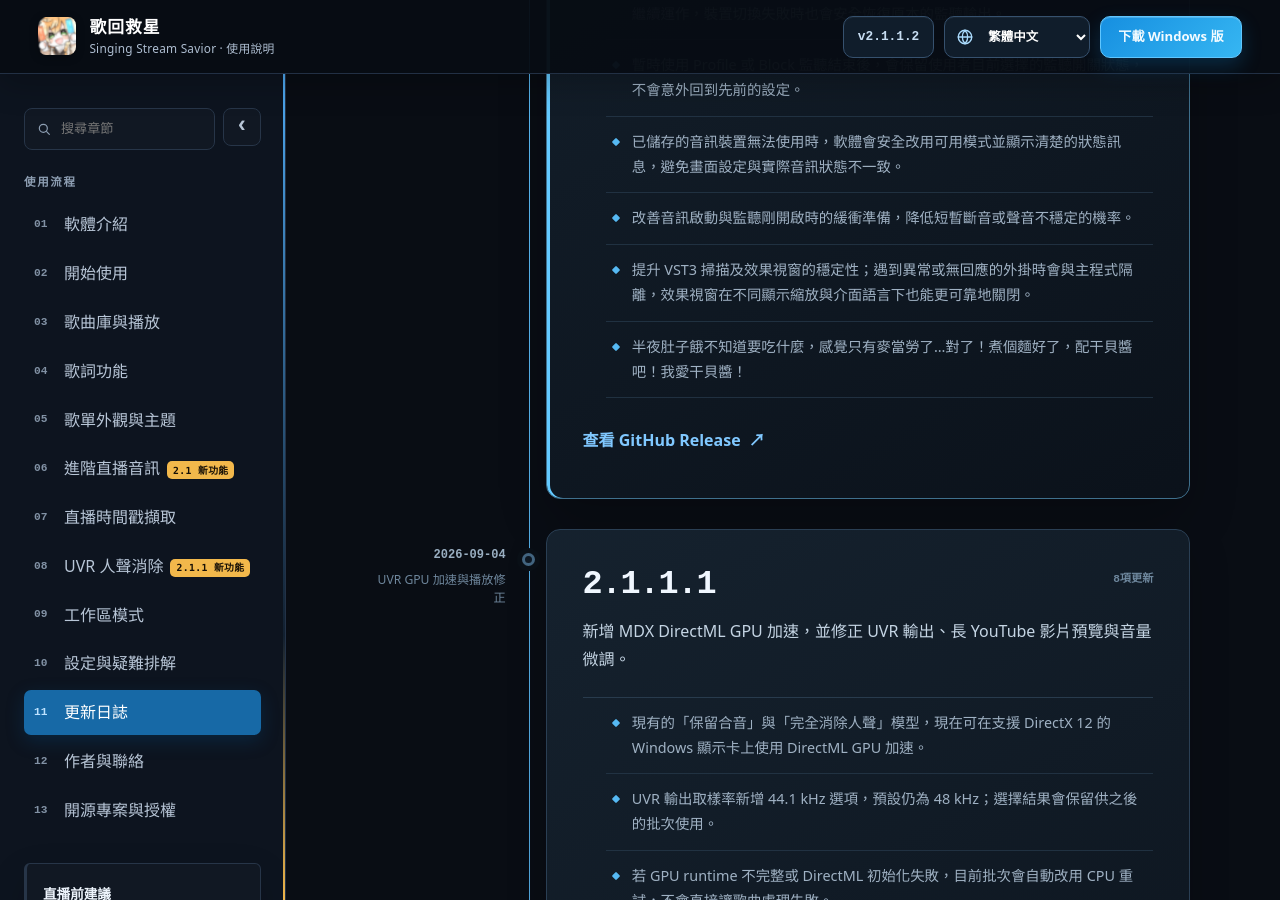
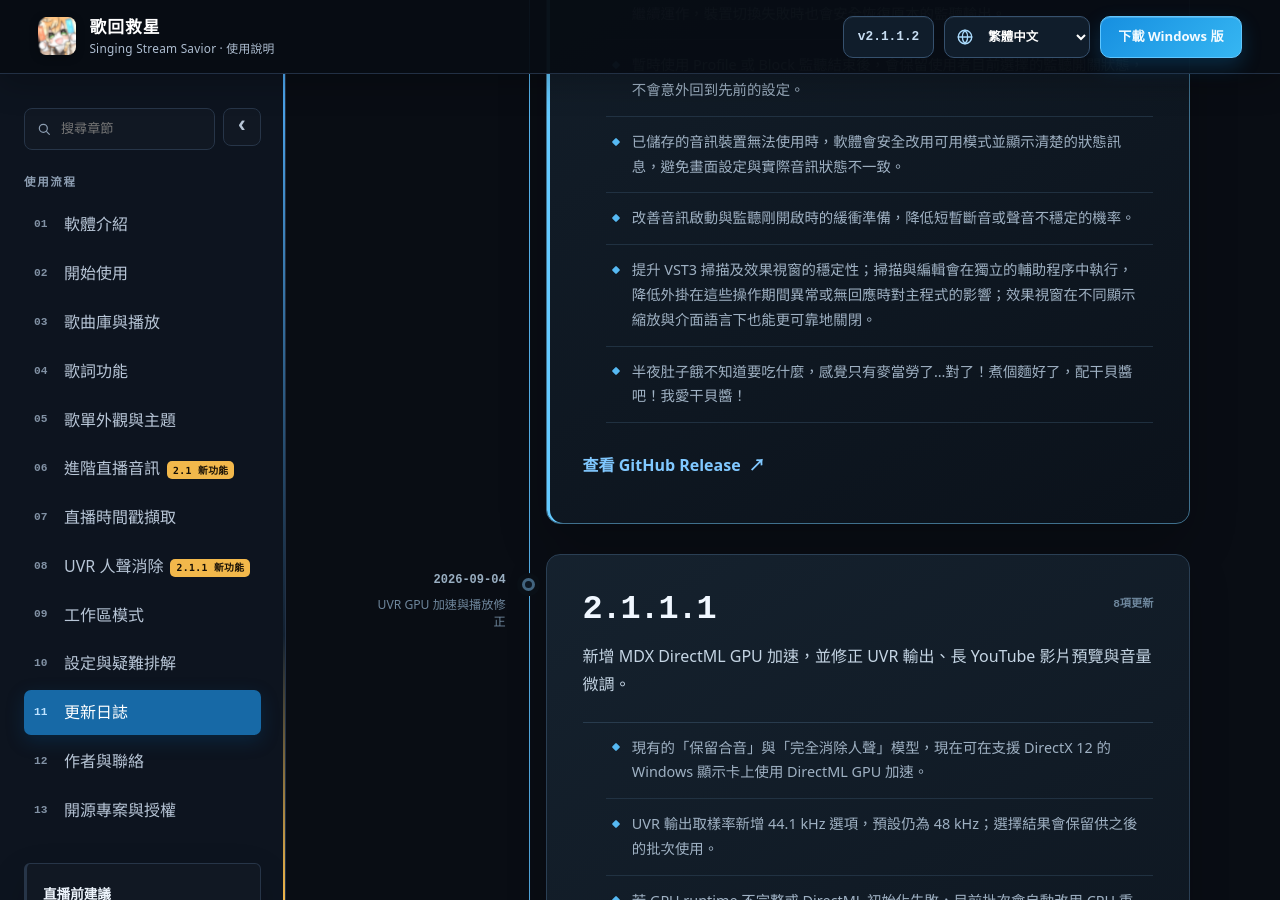
Before and after one commit to NoonIsAwesome/Singing-Stream-Savior-Manual, a Jekyll site: the page built from changelog.md, in a window 1280 px wide and 900 px high, scrolled down 982 px. Built offline with Jekyll 4.4.1, drawn with Linux system fonts in a browser that asks for light colours.

Commit message:
Clarify VST3 isolation wording

```diff
--- a/_data/release-2-1-1-2.yml
+++ b/_data/release-2-1-1-2.yml
@@ -22,7 +22,7 @@ release:
       - 暫時使用 Profile 或 Block 監聽結束後，會保留使用者目前選擇的監聽開關狀態，不會意外回到先前的設定。
       - 已儲存的音訊裝置無法使用時，軟體會安全改用可用模式並顯示清楚的狀態訊息，避免畫面設定與實際音訊狀態不一致。
       - 改善音訊啟動與監聽剛開啟時的緩衝準備，降低短暫斷音或聲音不穩定的機率。
-      - 提升 VST3 掃描及效果視窗的穩定性；遇到異常或無回應的外掛時會與主程式隔離，效果視窗在不同顯示縮放與介面語言下也能更可靠地關閉。
+      - 提升 VST3 掃描及效果視窗的穩定性；掃描與編輯會在獨立的輔助程序中執行，降低外掛在這些操作期間異常或無回應時對主程式的影響；效果視窗在不同顯示縮放與介面語言下也能更可靠地關閉。
       - 半夜肚子餓不知道要吃什麼，感覺只有麥當勞了…對了！煮個麵好了，配干貝醬吧！我愛干貝醬！
     zh-CN:
       - 切换 Profile 或 VST3 效果时，会先完成准备再进行实际声音切换；使用不同延迟的效果时，可减少中断、爆音与时间偏移。
@@ -30,7 +30,7 @@ release:
       - 临时使用 Profile 或 Block 监听结束后，会保留用户目前选择的监听开关状态，不会意外回到之前的设置。
       - 已保存的音频设备无法使用时，软件会安全改用可用模式并显示清楚的状态消息，避免界面设置与实际音频状态不一致。
       - 改善音频启动与监听刚开启时的缓冲准备，降低短暂断音或声音不稳定的概率。
-      - 提升 VST3 扫描及效果窗口的稳定性；遇到异常或无响应的插件时会与主程序隔离，效果窗口在不同显示缩放与界面语言下也能更可靠地关闭。
+      - 提升 VST3 扫描及效果窗口的稳定性；扫描与编辑会在独立的辅助进程中运行，降低插件在这些操作期间异常或无响应时对主程序的影响；效果窗口在不同显示缩放与界面语言下也能更可靠地关闭。
       - 半夜肚子饿不知道要吃什么，感觉只有麦当劳了……对了！煮个面好了，配干贝酱吧！我爱干贝酱！
     ja:
       - Profile や VST3 エフェクトを切り替える際、音を切り替える前に準備を完了するようにしました。遅延の異なるエフェクト間でも、中断、クリックノイズ、タイミングのずれを抑えます。
@@ -38,7 +38,7 @@ release:
       - 一時的な Profile または Block のモニターが終了した後も、現在選択しているモニターのオン／オフ状態を維持し、以前の設定へ意図せず戻らないようにしました。
       - 保存済みの音声デバイスが利用できない場合は、安全に利用可能なモードへ切り替えて明確な状態メッセージを表示し、画面と実際のルーティングが一致しない状態を防ぎます。
       - 音声起動時とモニターを有効にした直後のバッファ準備を改善し、短い音切れや不安定な音が発生する可能性を減らしました。
-      - VST3 のスキャンとエフェクト画面をより安定させました。異常終了または応答しないプラグインをメインアプリから隔離し、表示倍率や表示言語が異なる環境でも画面をより確実に閉じられます。
+      - VST3 のスキャンとエフェクト画面をより安定させました。スキャンと編集は独立した補助プロセスで実行されるため、これらの操作中にプラグインが異常終了または応答しなくなった場合のメインアプリへの影響を抑えます。表示倍率や表示言語が異なる環境でも、エフェクト画面をより確実に閉じられます。
       - 夜中にお腹が空いたけれど何を食べるか決まらず、もうマクドナルドしかない気がする……そうだ！麺を作って、ホタテソースを添えよう！ホタテソース大好き！
     ko:
       - Profile 또는 VST3 효과를 전환할 때 실제 소리를 바꾸기 전에 준비를 완료하도록 개선했습니다. 지연 시간이 다른 효과 사이에서도 끊김, 클릭 잡음, 타이밍 어긋남을 줄입니다.
@@ -46,7 +46,7 @@ release:
       - 임시 Profile 또는 Block 모니터링이 끝난 뒤에도 사용자가 현재 선택한 모니터 켜짐／꺼짐 상태를 유지하며 이전 설정으로 갑자기 돌아가지 않습니다.
       - 저장된 오디오 장치를 사용할 수 없으면 안전하게 사용 가능한 모드로 전환하고 명확한 상태 메시지를 표시하여 화면 설정과 실제 라우팅이 어긋나는 상황을 방지합니다.
       - 오디오 시작 및 모니터를 처음 켤 때의 버퍼 준비를 개선하여 짧은 끊김이나 불안정한 소리가 발생할 가능성을 줄였습니다.
-      - VST3 검색과 효과 창의 안정성을 높였습니다. 비정상 종료되거나 응답하지 않는 플러그인은 메인 프로그램과 격리되며, 화면 배율과 인터페이스 언어가 달라도 효과 창을 더 안정적으로 닫을 수 있습니다.
+      - VST3 검색과 효과 창의 안정성을 높였습니다. 검색과 편집은 별도의 보조 프로세스에서 실행되어, 해당 작업 중 플러그인이 비정상 종료되거나 응답하지 않을 때 메인 프로그램에 미치는 영향을 줄입니다. 화면 배율과 인터페이스 언어가 달라도 효과 창을 더 안정적으로 닫을 수 있습니다.
       - 한밤중에 배가 고픈데 뭘 먹어야 할지 모르겠고, 맥도날드밖에 없는 것 같았어요… 아! 면을 끓여서 관자 소스와 같이 먹어야겠다! 관자 소스를 사랑해요!
     en:
       - Profile and VST3 effect changes are prepared before the audible transition, reducing interruptions, clicks, and timing shifts when switching between effects with different latency.
@@ -54,5 +54,5 @@ release:
       - Monitor On or Off now remains consistent after temporary Profile or Block monitoring ends instead of unexpectedly returning to an older setting.
       - When a saved audio device is unavailable, the application falls back safely and shows a clear status message instead of leaving the controls and actual routing out of sync.
       - Audio startup and monitor activation are better protected against brief gaps or unstable sound while the buffers become ready.
-      - VST3 scanning and editor windows are more resilient. A plug-in that crashes or stops responding is isolated from the main application, and effect windows close more reliably across display scaling and interface languages.
+      - VST3 scanning and effect windows are more resilient. Scanning and editing run in a separate helper process, limiting the effect of a plug-in that crashes or stops responding during those operations; effect windows also close more reliably across display scaling and interface languages.
       - Hungry in the middle of the night and not sure what to eat—it felt like McDonald’s was the only option… Wait! I’ll cook some noodles and have them with scallop sauce. I love scallop sauce!
```
